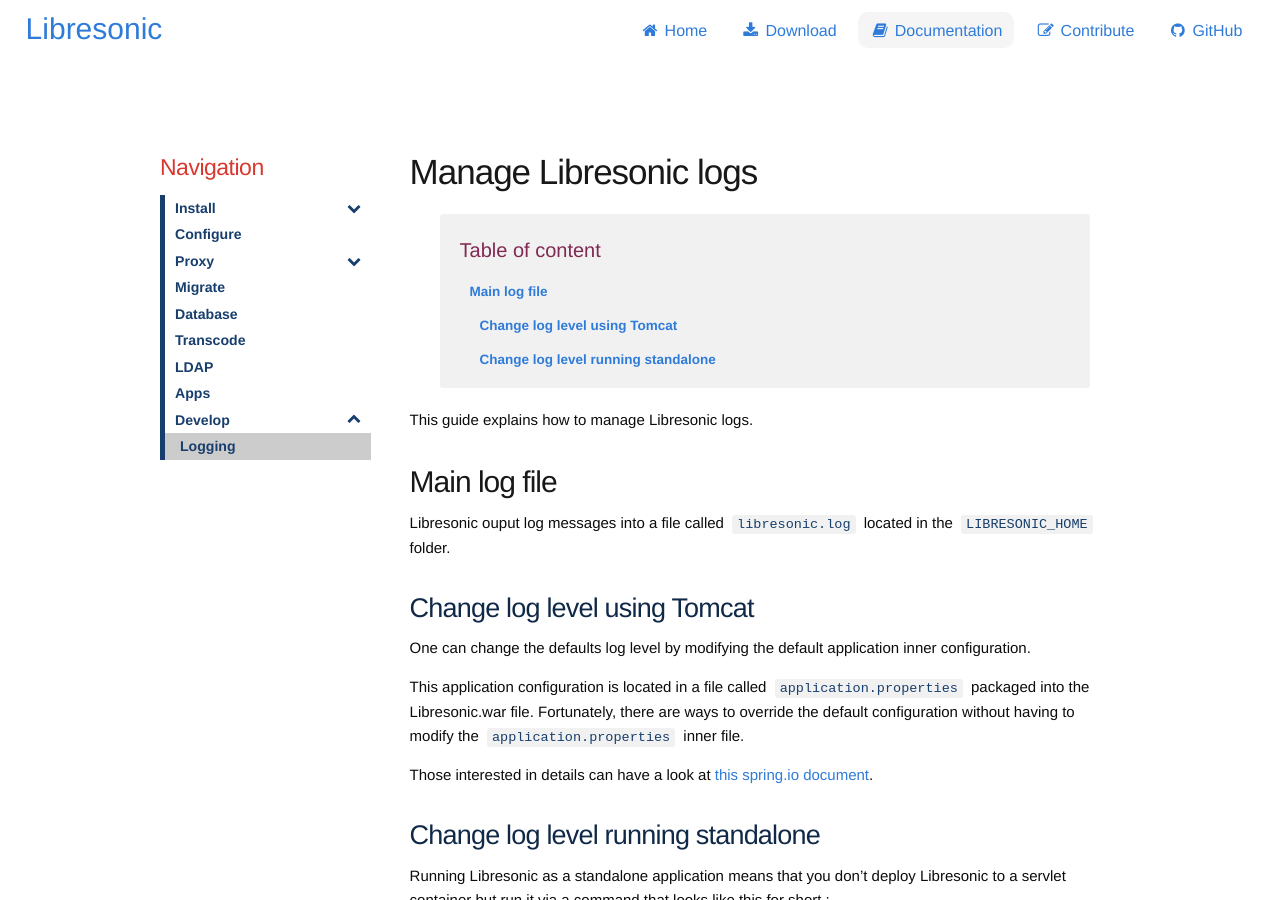
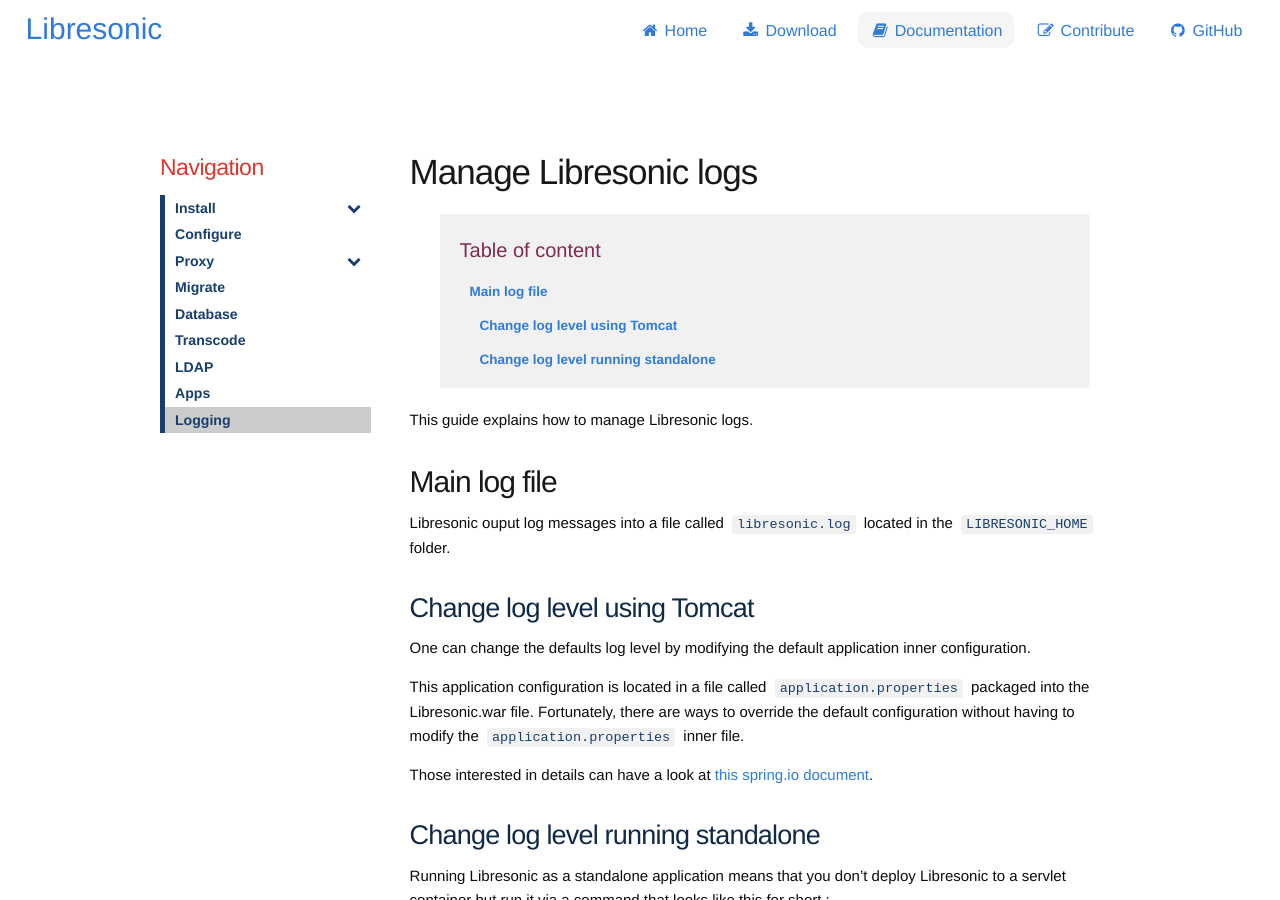
Before and after one commit to airsonic/airsonic.github.io, a Jekyll site: the page built from pages/docs/logging.md, in a window 1280 px wide and 900 px high. Built offline with Jekyll 4.4.1, drawn with Linux system fonts in a browser that asks for light colours.

```diff
--- a/_data/docs-nav.yaml
+++ b/_data/docs-nav.yaml
@@ -56,7 +56,5 @@
 - title: "Apps"
   href: "/docs/apps/"
 
-- title: "Develop"
-  subcategories:
-    - title: "Logging"
-      href: "/docs/dev/logging/"
+- title: "Logging"
+  href: "/docs/logging/"
```
Also changed, not shown: pages/docs/logging.md (+1 -1 lines).
